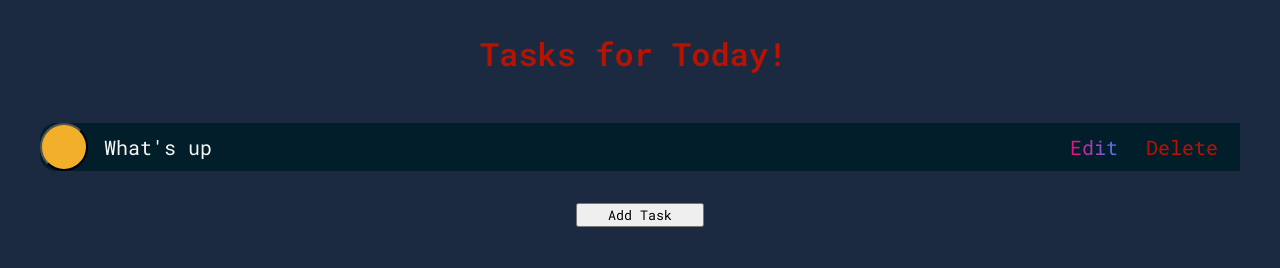
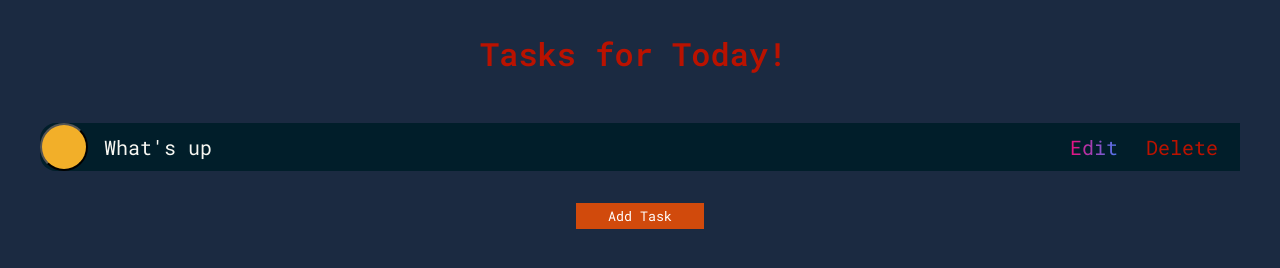
Before and after one commit to worldbeyound/to-do-app, a plain HTML site: page index.html in a window 1280 px wide. Drawn offline with Linux system fonts and the light colour scheme.

Commit message:
Changed the style of the button

```diff
--- a/style.css
+++ b/style.css
@@ -164,5 +164,9 @@ header{
 
 .taskList #addTask{
     width: 8rem;
+    height: 1.625rem;
+    color: white;
+    background-color: #D14A0C;
+    border: none;
     margin: 1rem auto;
 }
```
